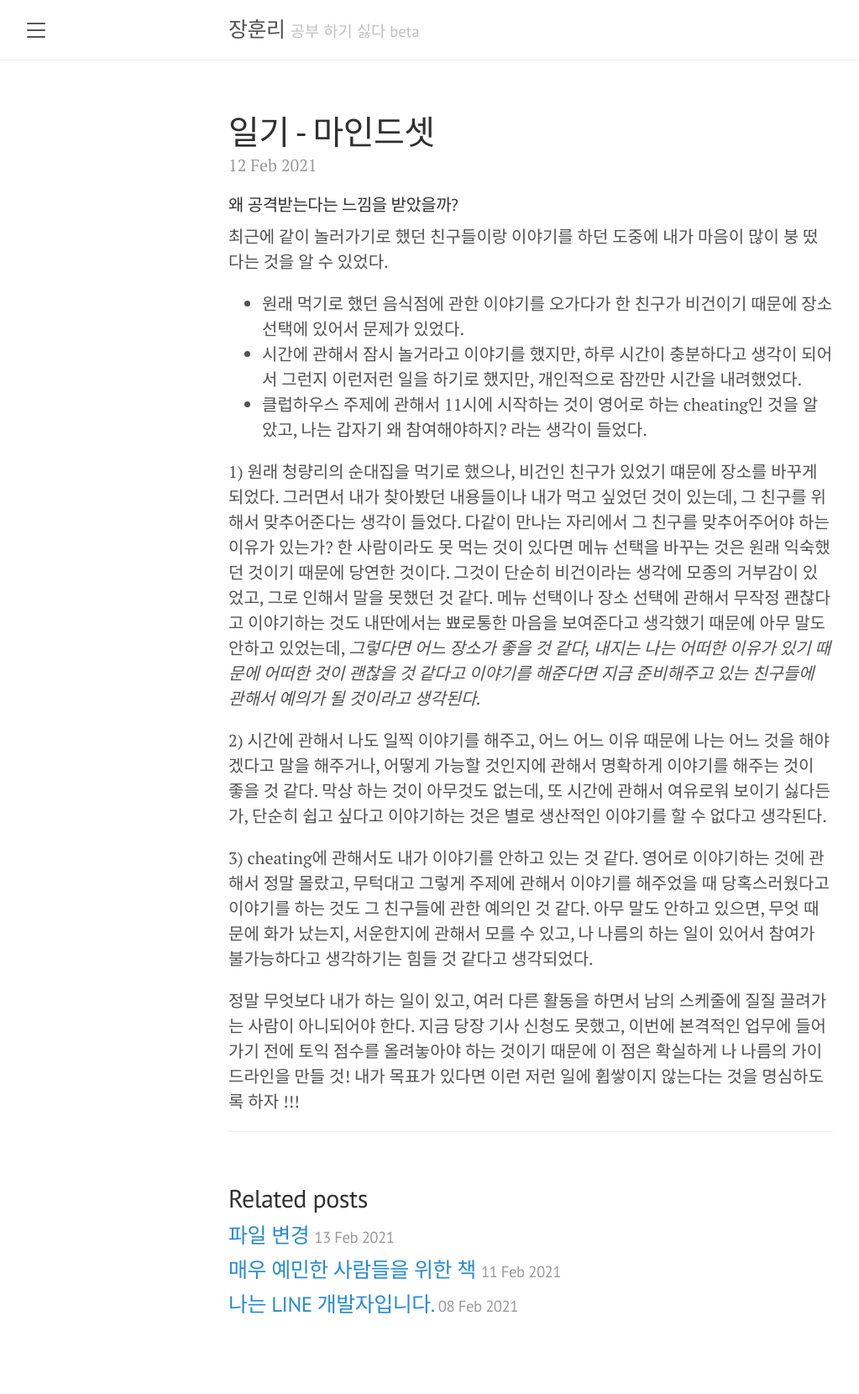
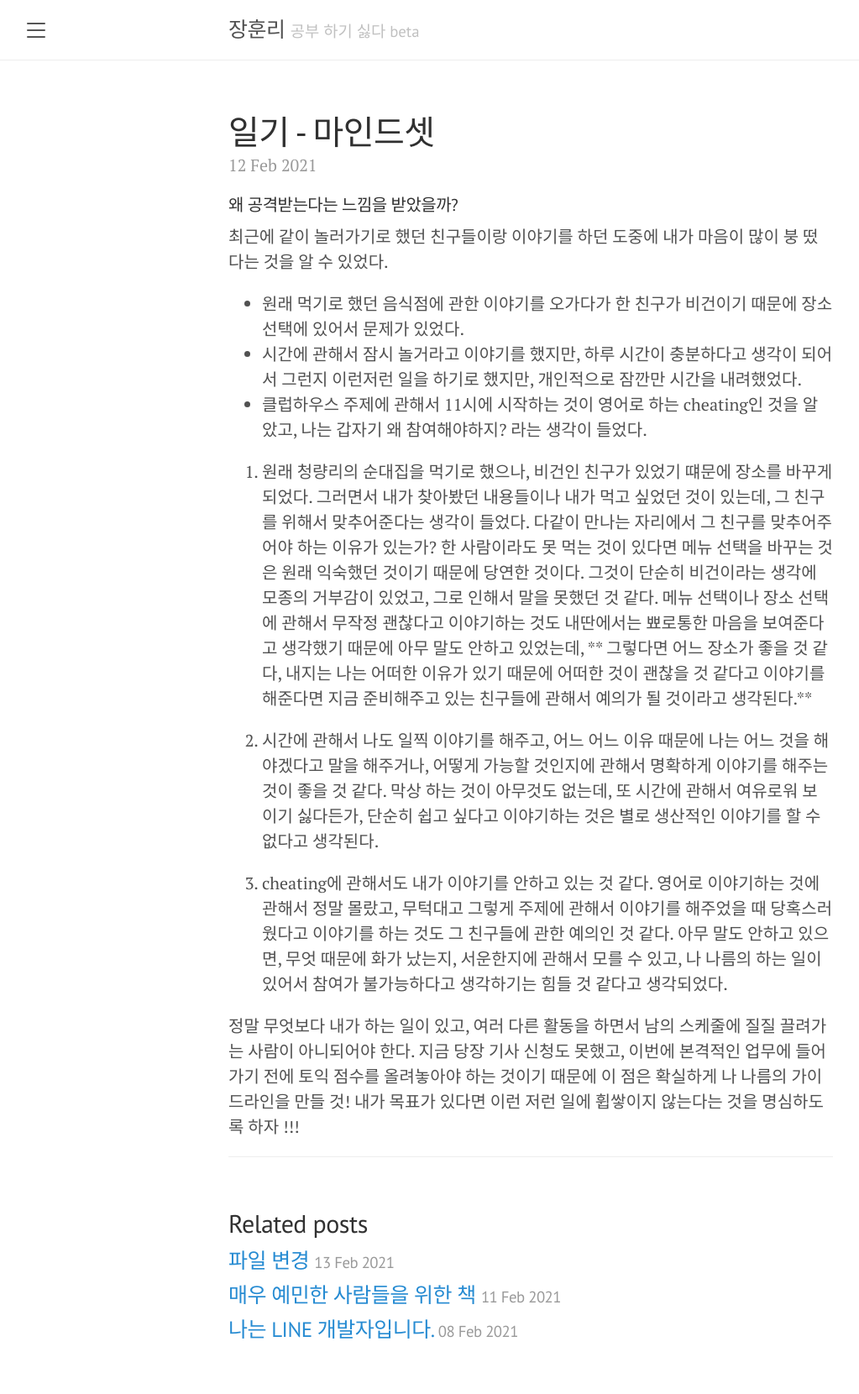
Before and after one commit to hijanghoon/hijanghoon.github.io, a Jekyll site: the page built from _posts/2021-02-12-210221diary.md, in a window 1280 px wide. Shown: the whole page at 84% size, without its empty margins (8-1031 px from the left). Built offline with Jekyll 4.4.1, drawn with Linux system fonts in a browser that asks for light colours; before the commit the page ends 1630 px from its top, so only the background shows below that.

```diff
--- a/_posts/2021-02-12-210221diary.md
+++ b/_posts/2021-02-12-210221diary.md
@@ -8,10 +8,10 @@
 * 시간에 관해서 잠시 놀거라고 이야기를 했지만, 하루 시간이 충분하다고 생각이 되어서 그런지 이런저런 일을 하기로 했지만, 개인적으로 잠깐만 시간을 내려했었다.
 * 클럽하우스 주제에 관해서 11시에 시작하는 것이 영어로 하는 cheating인 것을 알았고, 나는 갑자기 왜 참여해야하지? 라는 생각이 들었다.
 
-1) 원래 청량리의 순대집을 먹기로 했으나, 비건인 친구가 있었기 떄문에 장소를 바꾸게 되었다. 그러면서 내가 찾아봤던 내용들이나 내가 먹고 싶었던 것이 있는데, 그 친구를 위해서 맞추어준다는 생각이 들었다. 다같이 만나는 자리에서 그 친구를 맞추어주어야 하는 이유가 있는가? 한 사람이라도 못 먹는 것이 있다면 메뉴 선택을 바꾸는 것은 원래 익숙했던 것이기 때문에 당연한 것이다. 그것이 단순히 비건이라는 생각에 모종의 거부감이 있었고, 그로 인해서 말을 못했던 것 같다. 메뉴 선택이나 장소 선택에 관해서 무작정 괜찮다고 이야기하는 것도 내딴에서는 뾰로통한 마음을 보여준다고 생각했기 때문에 아무 말도 안하고 있었는데, <em>그렇다면 어느 장소가 좋을 것 같다, 내지는 나는 어떠한 이유가 있기 때문에 어떠한 것이 괜찮을 것 같다고 이야기를 해준다면 지금 준비해주고 있는 친구들에 관해서 예의가 될 것이라고 생각된다.</em>
+1. 원래 청량리의 순대집을 먹기로 했으나, 비건인 친구가 있었기 떄문에 장소를 바꾸게 되었다. 그러면서 내가 찾아봤던 내용들이나 내가 먹고 싶었던 것이 있는데, 그 친구를 위해서 맞추어준다는 생각이 들었다. 다같이 만나는 자리에서 그 친구를 맞추어주어야 하는 이유가 있는가? 한 사람이라도 못 먹는 것이 있다면 메뉴 선택을 바꾸는 것은 원래 익숙했던 것이기 때문에 당연한 것이다. 그것이 단순히 비건이라는 생각에 모종의 거부감이 있었고, 그로 인해서 말을 못했던 것 같다. 메뉴 선택이나 장소 선택에 관해서 무작정 괜찮다고 이야기하는 것도 내딴에서는 뾰로통한 마음을 보여준다고 생각했기 때문에 아무 말도 안하고 있었는데, ** 그렇다면 어느 장소가 좋을 것 같다, 내지는 나는 어떠한 이유가 있기 때문에 어떠한 것이 괜찮을 것 같다고 이야기를 해준다면 지금 준비해주고 있는 친구들에 관해서 예의가 될 것이라고 생각된다.**
 
-2) 시간에 관해서 나도 일찍 이야기를 해주고, 어느 어느 이유 때문에 나는 어느 것을 해야겠다고 말을 해주거나, 어떻게 가능할 것인지에 관해서 명확하게 이야기를 해주는 것이 좋을 것 같다. 막상 하는 것이 아무것도 없는데, 또 시간에 관해서 여유로워 보이기 싫다든가, 단순히 쉽고 싶다고 이야기하는 것은 별로 생산적인 이야기를 할 수 없다고 생각된다.
+2. 시간에 관해서 나도 일찍 이야기를 해주고, 어느 어느 이유 때문에 나는 어느 것을 해야겠다고 말을 해주거나, 어떻게 가능할 것인지에 관해서 명확하게 이야기를 해주는 것이 좋을 것 같다. 막상 하는 것이 아무것도 없는데, 또 시간에 관해서 여유로워 보이기 싫다든가, 단순히 쉽고 싶다고 이야기하는 것은 별로 생산적인 이야기를 할 수 없다고 생각된다.
 
-3) cheating에 관해서도 내가 이야기를 안하고 있는 것 같다. 영어로 이야기하는 것에 관해서 정말 몰랐고, 무턱대고 그렇게 주제에 관해서 이야기를 해주었을 때 당혹스러웠다고 이야기를 하는 것도 그 친구들에 관한 예의인 것 같다. 아무 말도 안하고 있으면, 무엇 때문에 화가 났는지, 서운한지에 관해서 모를 수 있고, 나 나름의 하는 일이 있어서 참여가 불가능하다고 생각하기는 힘들 것 같다고 생각되었다.
+3. cheating에 관해서도 내가 이야기를 안하고 있는 것 같다. 영어로 이야기하는 것에 관해서 정말 몰랐고, 무턱대고 그렇게 주제에 관해서 이야기를 해주었을 때 당혹스러웠다고 이야기를 하는 것도 그 친구들에 관한 예의인 것 같다. 아무 말도 안하고 있으면, 무엇 때문에 화가 났는지, 서운한지에 관해서 모를 수 있고, 나 나름의 하는 일이 있어서 참여가 불가능하다고 생각하기는 힘들 것 같다고 생각되었다.
 
 정말 무엇보다 내가 하는 일이 있고, 여러 다른 활동을 하면서 남의 스케줄에 질질 끌려가는 사람이 아니되어야 한다. 지금 당장 기사 신청도 못했고, 이번에 본격적인 업무에 들어가기 전에 토익 점수를 올려놓아야 하는 것이기 때문에 이 점은 확실하게 나 나름의 가이드라인을 만들 것! 내가 목표가 있다면 이런 저런 일에 휩쌓이지 않는다는 것을 명심하도록 하자 !!!
```
Also changed, not shown: _posts/2021-02-13-test.md (+3 -2 lines), _posts/images/KakaoTalk_Photo_2021-02-12-02-06-08.jpeg (added).
